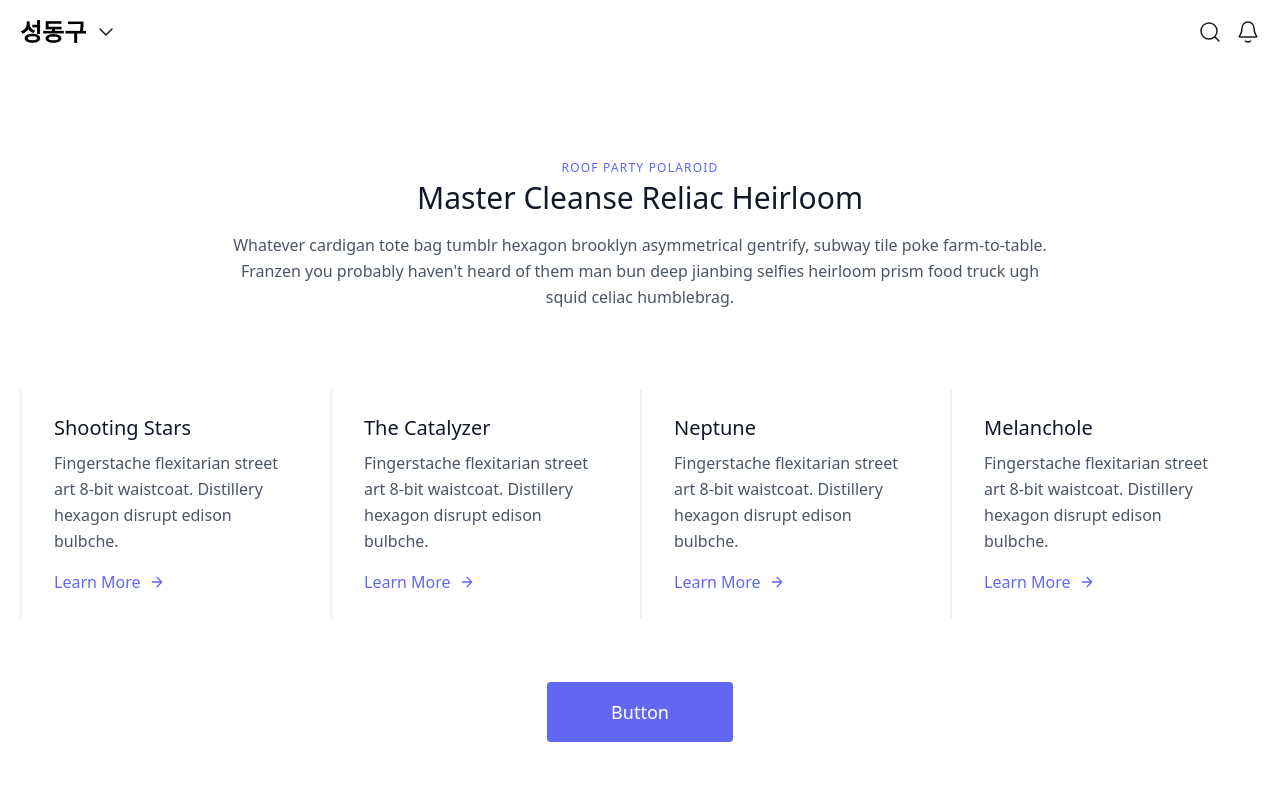
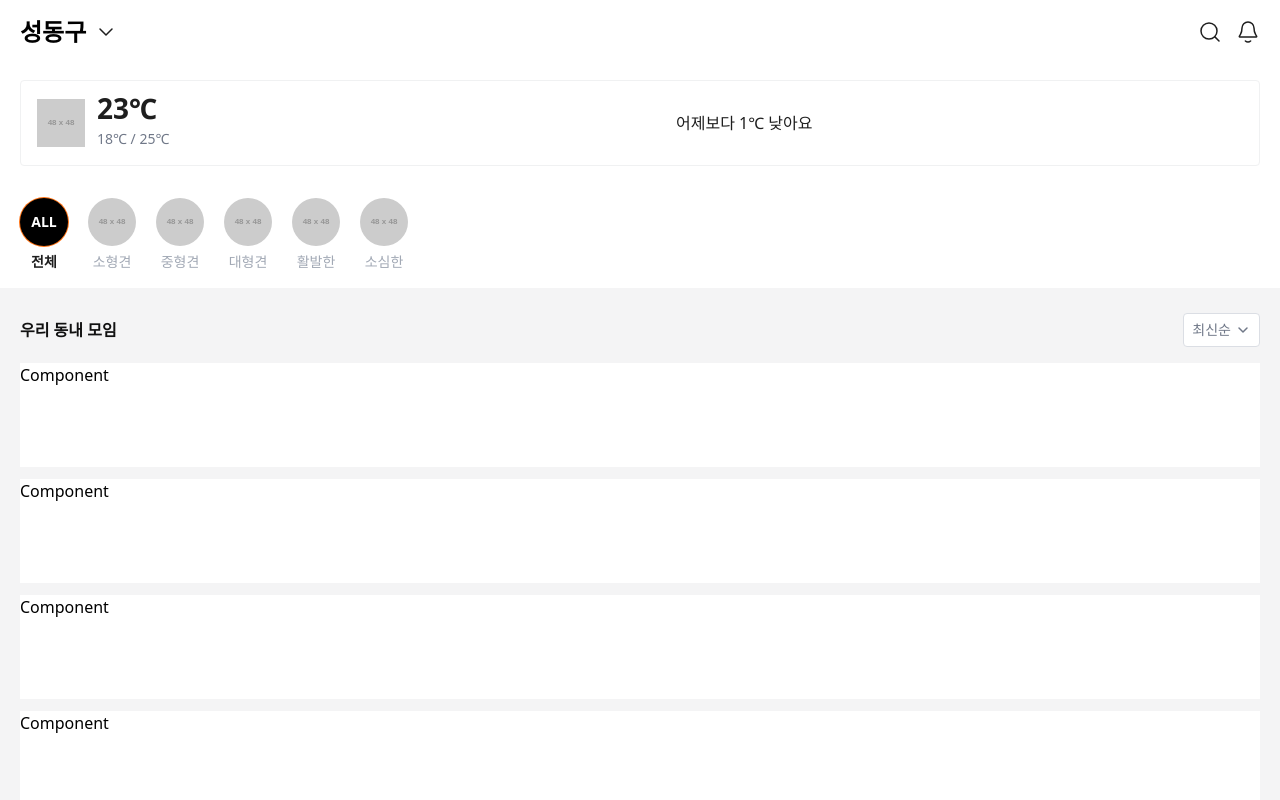
Before and after one commit to heum-jh/web-starter, a Next.js app: page / in a window 1280 px wide. Shown: the top 800 px of the page. Built offline with nearby package versions, Linux system fonts and the light colour scheme.

Commit message:
feat: 1차 메인페이지 퍼블리싱

```diff
--- /dev/null
+++ b/src/components/common/select-popup.tsx
@@ -0,0 +1,68 @@
+import { ChangeEvent, useEffect, useState } from "react";
+import { cn } from "src/core/function/cn";
+import { usePopup } from "src/core/hooks/use-popup";
+
+type ListType = {
+  label: string;
+  value: string;
+};
+type SelectPopupProps = {
+  list: ListType[];
+  value?: string;
+  onChange: (value: string) => void;
+  className?: string;
+};
+const SelectPopup = ({ list, value, onChange, className }: SelectPopupProps) => {
+  const [currentValue, setCurrentValue] = useState(value);
+  const popup = usePopup(close => (
+    <ul className="px-5">
+      {list.map(item => {
+        return (
+          <li
+            key={item.value}
+            className="font-500 flex items-center justify-between border-b border-[#F0F1F2] py-5 text-lg text-[#1E1E1E]"
+          >
+            <label>{item.label}</label>
+            <input
+              type="radio"
+              name="select"
+              value={item.value}
+              className="h-6 w-6 cursor-pointer appearance-none rounded-full border-[1.5px] border-[#DBDEE4] bg-[url('/images/assets/common/un-check.svg')] bg-center bg-no-repeat checked:border-none checked:bg-[#FF7314] checked:bg-[url('/images/assets/common/check.svg')]"
+              onChange={e => {
+                handleSelectChange(e);
+                close();
+              }}
+            />
+          </li>
+        );
+      })}
+    </ul>
+  ));
+  const handleSelectChange = (e: ChangeEvent<HTMLInputElement>) => {
+    setCurrentValue(e.currentTarget.value);
+    onChange(e.currentTarget.value);
+  };
+  useEffect(() => {
+    setCurrentValue(value);
+  }, [value]);
+  return (
+    <>
+      <div
+        className={cn(
+          "inline-flex cursor-pointer items-center justify-center gap-1 rounded border border-[#DBDEE4] bg-white px-2 py-[0.38rem] text-sm font-medium text-[#707888]",
+          className,
+        )}
+        onClick={() => {
+          popup.open();
+        }}
+      >
+        <span>{list.find(item => item.value === currentValue)?.label}</span>
+        <svg xmlns="http://www.w3.org/2000/svg" width="16" height="16" viewBox="0 0 16 16" fill="none">
+          <path d="M4 6L8 10L12 6" stroke="#707888" strokeWidth="1.5" strokeLinecap="round" strokeLinejoin="round" />
+        </svg>
+      </div>
+    </>
+  );
+};
+
+export default SelectPopup;
--- /dev/null
+++ b/src/components/index/category.tsx
@@ -0,0 +1,56 @@
+import clsx from "clsx";
+import TempImage from "../common/temp-image";
+import { useState } from "react";
+
+const CATEGORY_LIST = ["전체", "소형견", "중형견", "대형견", "활발한", "소심한"];
+
+const HomeCategory = () => {
+  const [focusIndex, setFocusIndex] = useState(0);
+  return (
+    <ul className="sticky top-0 grid auto-cols-[3rem] grid-flow-col gap-x-5 overflow-auto bg-white px-5 py-4">
+      {CATEGORY_LIST.map((label, idx) => {
+        if (idx === 0) {
+          return (
+            <li key={idx} className="cursor-pointer" onClick={() => setFocusIndex(idx)}>
+              <div
+                className={clsx(
+                  "h-12 w-12 rounded-full bg-black text-center text-sm font-extrabold leading-[3rem] text-white",
+                  focusIndex === idx && "shadow-[0_0_0_1px_#FF7314]",
+                )}
+              >
+                ALL
+              </div>
+              <div
+                className={clsx(
+                  "mt-[0.38rem] text-center text-sm",
+                  focusIndex === idx ? "font-semibold text-[#1E1E1E]" : "font-normal text-[#A2A9B5]",
+                )}
+              >
+                {label}
+              </div>
+            </li>
+          );
+        }
+        return (
+          <li key={idx} className="cursor-pointer" onClick={() => setFocusIndex(idx)}>
+            <TempImage
+              width={48}
+              height={48}
+              className={clsx("rounded-full", focusIndex === idx && "shadow-[0_0_0_1px_#FF7314]")}
+            />
+            <div
+              className={clsx(
+                "mt-[0.38rem] text-center text-sm",
+                focusIndex === idx ? "font-semibold text-[#1E1E1E]" : "font-normal text-[#A2A9B5]",
+              )}
+            >
+              {label}
+            </div>
+          </li>
+        );
+      })}
+    </ul>
+  );
+};
+
+export default HomeCategory;
--- /dev/null
+++ b/src/components/index/meeting-list.tsx
@@ -0,0 +1,32 @@
+import { useState } from "react";
+import SelectPopup from "../common/select-popup";
+
+const HomeMeetingList = () => {
+  const [sort, setSort] = useState<string>("new");
+  return (
+    <div className="space-y-4 bg-[#F4F4F5] px-5 py-[1.56rem]">
+      <div className="flex items-center justify-between">
+        <span className="text-base font-semibold text-[#111111]">우리 동내 모임</span>
+        <SelectPopup
+          list={[
+            { label: "최신순", value: "new" },
+            { label: "일정순", value: "date" },
+            { label: "모임원순", value: "member" },
+            { label: "좋아요 순", value: "like" },
+          ]}
+          value={sort}
+          onChange={setSort}
+        />
+      </div>
+      <div className="space-y-3">
+        {/* Component */}
+        <div className="h-[6.5rem] w-full bg-white">Component</div>
+        <div className="h-[6.5rem] w-full bg-white">Component</div>
+        <div className="h-[6.5rem] w-full bg-white">Component</div>
+        <div className="h-[6.5rem] w-full bg-white">Component</div>
+      </div>
+    </div>
+  );
+};
+
+export default HomeMeetingList;
--- a/src/pages/_app.tsx
+++ b/src/pages/_app.tsx
@@ -5,6 +5,7 @@ import Head from "next/head";
 import AlertProvider from "src/components/common/alert-provider";
 import DetailLayout from "src/components/common/detail-layout";
 import Layout from "src/components/common/layout";
+import { PopupProvider } from "src/components/common/popup-provider";
 import { client } from "src/core/apollo-client";
 import "src/styles/globals.css";
 
@@ -68,7 +69,7 @@ export default function App({ Component, pageProps }: AppPropsWithLayout) {
       </Head>
       <ApolloProvider client={client}>
         <AlertProvider />
-        {getLayout()}
+        <PopupProvider>{getLayout()}</PopupProvider>
       </ApolloProvider>
     </>
   );
--- a/src/pages/index.tsx
+++ b/src/pages/index.tsx
@@ -1,106 +1,26 @@
-import Link from "next/link";
+import TempImage from "src/components/common/temp-image";
+import HomeCategory from "src/components/index/category";
+import HomeMeetingList from "src/components/index/meeting-list";
 
-export default function Home() {
+const Home = () => {
   return (
-    <section className="body-font text-gray-600">
-      <div className="container mx-auto px-5 py-24">
-        <div className="mb-20 flex w-full flex-col text-center">
-          <h2 className="title-font mb-1 text-xs font-medium tracking-widest text-indigo-500">ROOF PARTY POLAROID</h2>
-          <h1 className="title-font mb-4 text-2xl font-medium text-gray-900 sm:text-3xl">
-            Master Cleanse Reliac Heirloom
-          </h1>
-          <p className="mx-auto text-base leading-relaxed lg:w-2/3">
-            Whatever cardigan tote bag tumblr hexagon brooklyn asymmetrical gentrify, subway tile poke farm-to-table.
-            Franzen you probably haven&apos;t heard of them man bun deep jianbing selfies heirloom prism food truck ugh
-            squid celiac humblebrag.
-          </p>
+    <section className="">
+      <div className="px-5 py-4">
+        <div className="flex items-center gap-3 rounded border border-[#F0F1F2] p-4">
+          <div className="basis-[48px]">
+            <TempImage width={48} height={48} />
+          </div>
+          <div className="flex-1">
+            <div className="mb-[0.62rem] text-[1.75rem]/[1.375rem] font-semibold text-[#1E1E1E]">23℃</div>
+            <div className="text-sm font-normal text-[#707888]">18℃ / 25℃</div>
+          </div>
+          <div className="flex-1 whitespace-nowrap text-base font-normal text-[#1E1E1E]">어제보다 1℃ 낮아요</div>
         </div>
-        <div className="flex flex-wrap">
-          <div className="border-l-2 border-gray-200 border-opacity-60 px-8 py-6 md:w-full lg:w-1/2 xl:w-1/4">
-            <h2 className="title-font mb-2 text-lg font-medium text-gray-900 sm:text-xl">Shooting Stars</h2>
-            <p className="mb-4 text-base leading-relaxed">
-              Fingerstache flexitarian street art 8-bit waistcoat. Distillery hexagon disrupt edison bulbche.
-            </p>
-            <Link href="" className="inline-flex items-center text-indigo-500">
-              Learn More
-              <svg
-                fill="none"
-                stroke="currentColor"
-                strokeLinecap="round"
-                strokeLinejoin="round"
-                strokeWidth="2"
-                className="ml-2 h-4 w-4"
-                viewBox="0 0 24 24"
-              >
-                <path d="M5 12h14M12 5l7 7-7 7"></path>
-              </svg>
-            </Link>
-          </div>
-          <div className="border-l-2 border-gray-200 border-opacity-60 px-8 py-6 md:w-full lg:w-1/2 xl:w-1/4">
-            <h2 className="title-font mb-2 text-lg font-medium text-gray-900 sm:text-xl">The Catalyzer</h2>
-            <p className="mb-4 text-base leading-relaxed">
-              Fingerstache flexitarian street art 8-bit waistcoat. Distillery hexagon disrupt edison bulbche.
-            </p>
-            <Link href="" className="inline-flex items-center text-indigo-500">
-              Learn More
-              <svg
-                fill="none"
-                stroke="currentColor"
-                strokeLinecap="round"
-                strokeLinejoin="round"
-                strokeWidth="2"
-                className="ml-2 h-4 w-4"
-                viewBox="0 0 24 24"
-              >
-                <path d="M5 12h14M12 5l7 7-7 7"></path>
-              </svg>
-            </Link>
-          </div>
-          <div className="border-l-2 border-gray-200 border-opacity-60 px-8 py-6 md:w-full lg:w-1/2 xl:w-1/4">
-            <h2 className="title-font mb-2 text-lg font-medium text-gray-900 sm:text-xl">Neptune</h2>
-            <p className="mb-4 text-base leading-relaxed">
-              Fingerstache flexitarian street art 8-bit waistcoat. Distillery hexagon disrupt edison bulbche.
-            </p>
-            <Link href="" className="inline-flex items-center text-indigo-500">
-              Learn More
-              <svg
-                fill="none"
-                stroke="currentColor"
-                strokeLinecap="round"
-                strokeLinejoin="round"
-                strokeWidth="2"
-                className="ml-2 h-4 w-4"
-                viewBox="0 0 24 24"
-              >
-                <path d="M5 12h14M12 5l7 7-7 7"></path>
-              </svg>
-            </Link>
-          </div>
-          <div className="border-l-2 border-gray-200 border-opacity-60 px-8 py-6 md:w-full lg:w-1/2 xl:w-1/4">
-            <h2 className="title-font mb-2 text-lg font-medium text-gray-900 sm:text-xl">Melanchole</h2>
-            <p className="mb-4 text-base leading-relaxed">
-              Fingerstache flexitarian street art 8-bit waistcoat. Distillery hexagon disrupt edison bulbche.
-            </p>
-            <Link href="" className="inline-flex items-center text-indigo-500">
-              Learn More
-              <svg
-                fill="none"
-                stroke="currentColor"
-                strokeLinecap="round"
-                strokeLinejoin="round"
-                strokeWidth="2"
-                className="ml-2 h-4 w-4"
-                viewBox="0 0 24 24"
-              >
-                <path d="M5 12h14M12 5l7 7-7 7"></path>
-              </svg>
-            </Link>
-          </div>
-        </div>
-        <button className="mx-auto mt-16 flex rounded border-0 bg-indigo-500 px-16 py-4 text-lg text-white hover:bg-indigo-600 focus:outline-none">
-          Button
-        </button>
       </div>
+      <HomeCategory />
+      <HomeMeetingList />
     </section>
   );
-}
+};
+
+export default Home;
```
Also changed, not shown: public/images/assets/common/un-check.svg (added).
